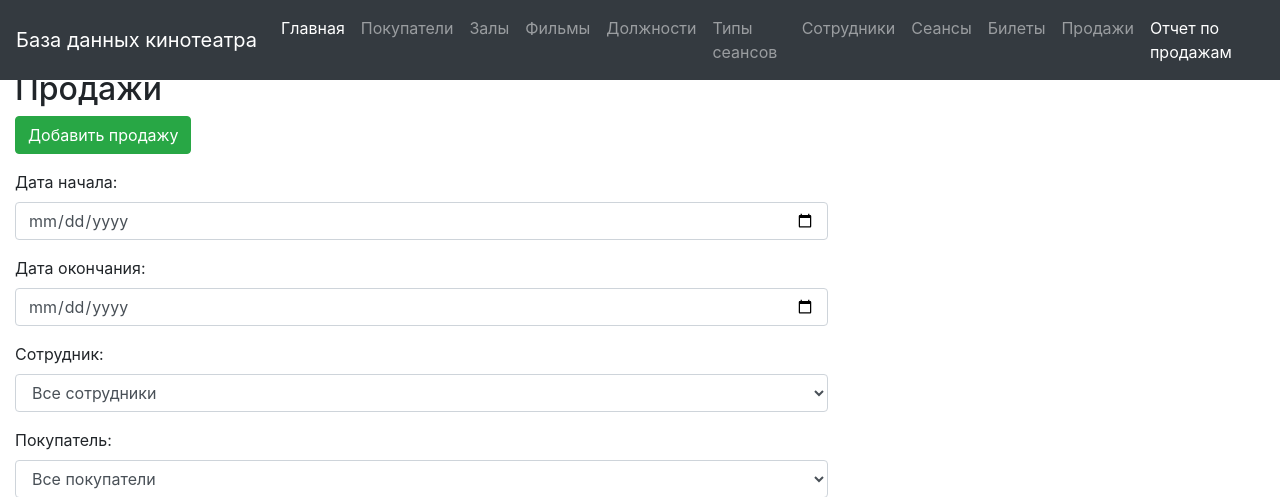
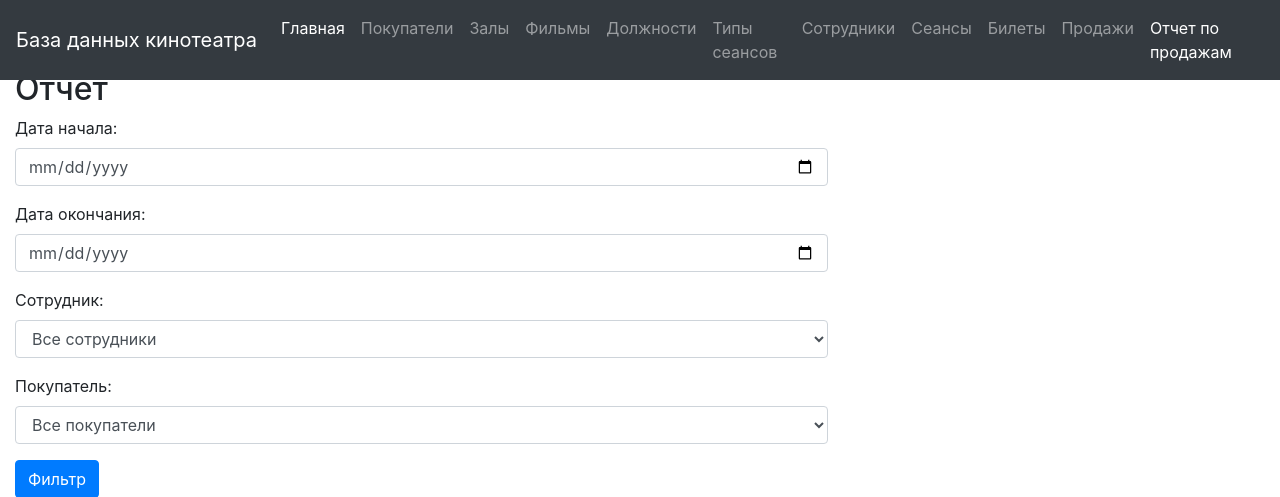
Before and after one commit to h4cktivist/database-web-app, a Django app: page /report/ in a window 1280 px wide; the page is wider, and only the part inside the window is pictured. Shown: the top 497 px of that part. Run offline with Django 4.2, Linux system fonts and the light colour scheme; data that the repository does not hold is empty; some libraries are stand-ins or nearby versions.

Commit message:
fix: minor fixes

```diff
--- a/main/views.py
+++ b/main/views.py
@@ -1,13 +1,9 @@
-import csv
 import threading
-from datetime import datetime, timedelta
+import openpyxl
 
-import openpyxl
 from django.http import HttpResponse
 from django.shortcuts import render, get_object_or_404, redirect, reverse
 from django.core.paginator import Paginator, EmptyPage, PageNotAnInteger
-from django.db.models import F
-from django.db.models.functions import Concat
 
 from .models import Customers, Halls, Movies, Positions, SessionTypes, Staff, Sessions, Tickets, Sales
 from .forms import CustomerForm, HallsForm, MoviesForm, PositionsForm, SessionTypesForm, StaffForm, SessionsForm, TicketsForm, SalesForm
@@ -538,11 +534,11 @@ def export_to_excel(queryset):
         'ID', 'Дата', 'Сотрудник', 'Покупатель', 'Стоимость', 'Дата и время сеанса'
     ])
     for sale in queryset:
-        staff_name = f"{sale.staff.first_name} {sale.staff.last_name}"  # Adjust as needed
-        customer_name = f"{sale.customer.first_name} {sale.customer.last_name}" # Adjust as needed
+        staff_name = f"{sale.staff.first_name} {sale.staff.last_name}"
+        customer_name = f"{sale.customer.first_name} {sale.customer.last_name}"
         session_datetime = f"{sale.ticket.session.session_date} {sale.ticket.session.session_time}"
         sheet.append([
-            sale.sale_id, sale.date, staff_name, customer_name, sale.ticket.price, session_datetime  # Add other relevant fields
+            sale.sale_id, sale.date, staff_name, customer_name, sale.ticket.price, session_datetime
         ])
 
     response = HttpResponse(content_type='application/vnd.openxmlformats-officedocument.spreadsheetml.sheet')
--- a/templates/report/report.html
+++ b/templates/report/report.html
@@ -1,10 +1,9 @@
 {% extends 'base.html' %}
 
-{% block title %}Продажи{% endblock %}
+{% block title %}Отчет{% endblock %}
 
 {% block content %}
-    <h2>Продажи</h2>
-    <a href="{% url 'add_sale' %}" class="btn btn-success mb-3">Добавить продажу</a>
+    <h2>Отчет</h2>
 
     <form method="get">
         <div class="form-group">
```
